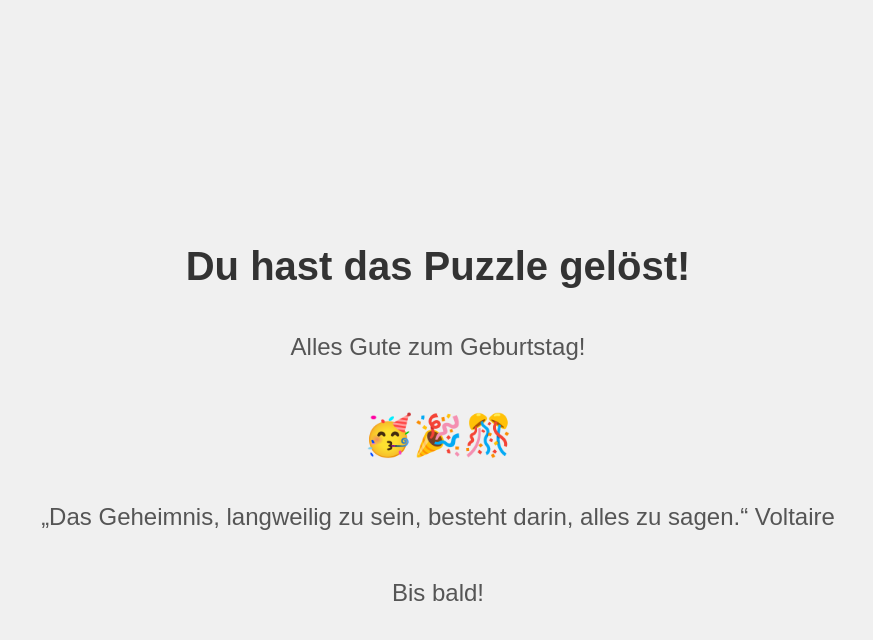
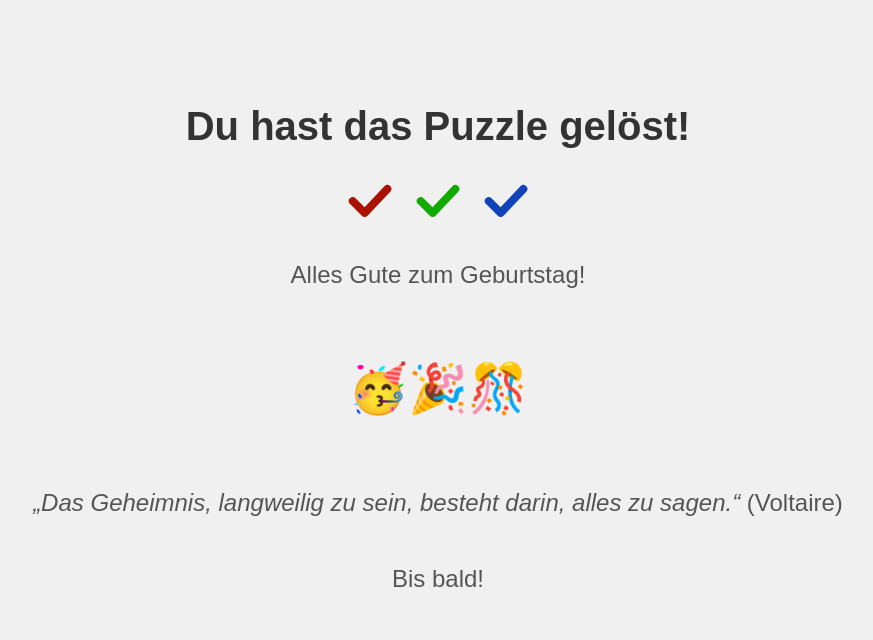
Before and after one commit to zommerfelds/sudoku-qr-code-challenge, a website: page success.html in a window 1280 px wide. Shown: the whole page, without its empty margins (202-1075 px from the left). Drawn offline with Linux system fonts and the light colour scheme.

Commit message:
Improve success screen

```diff
--- a/success.html
+++ b/success.html
@@ -10,7 +10,6 @@
             flex-direction: column;
             justify-content: center;
             align-items: center;
-            height: 100vh;
             margin: 1.5em;
             font-family: sans-serif;
             background-color: #f0f0f0;
@@ -18,6 +17,7 @@
         }
         h1 {
             font-size: 2.5em;
+            margin-top: 2em;
             margin-bottom: 0.5em;
             color: #333;
         }
@@ -29,9 +29,14 @@
 </head>
 <body>
     <h1>Du hast das Puzzle gelöst!</h1>
+    <span>
+        <svg xmlns="http://www.w3.org/2000/svg" viewBox="0 0 12 12" width="64" height="64" fill="#aa1100" style="opacity:1;"><path  d="M9.765 3.205a.75.75 0 0 1 .03 1.06l-4.25 4.5a.75.75 0 0 1-1.075.015L2.22 6.53a.75.75 0 0 1 1.06-1.06l1.705 1.704l3.72-3.939a.75.75 0 0 1 1.06-.03"/></svg>
+        <svg xmlns="http://www.w3.org/2000/svg" viewBox="0 0 12 12" width="64" height="64" fill="#11aa00" style="opacity:1;"><path  d="M9.765 3.205a.75.75 0 0 1 .03 1.06l-4.25 4.5a.75.75 0 0 1-1.075.015L2.22 6.53a.75.75 0 0 1 1.06-1.06l1.705 1.704l3.72-3.939a.75.75 0 0 1 1.06-.03"/></svg>
+        <svg xmlns="http://www.w3.org/2000/svg" viewBox="0 0 12 12" width="64" height="64" fill="#1144bb" style="opacity:1;"><path  d="M9.765 3.205a.75.75 0 0 1 .03 1.06l-4.25 4.5a.75.75 0 0 1-1.075.015L2.22 6.53a.75.75 0 0 1 1.06-1.06l1.705 1.704l3.72-3.939a.75.75 0 0 1 1.06-.03"/></svg>
+    </span>
     <p>Alles Gute zum Geburtstag!</p>
-    <h1>🥳🎉🎊</h1>
-    <p>„Das Geheimnis, langweilig zu sein, besteht darin, alles zu sagen.“ Voltaire</p>
+    <p style="font-size: 3em;">🥳🎉🎊</p>
+    <p><i>„Das Geheimnis, langweilig zu sein, besteht darin, alles zu sagen.“</i> (Voltaire)</p>
     <p>Bis bald!</p>
 </body>
 </html>
```
